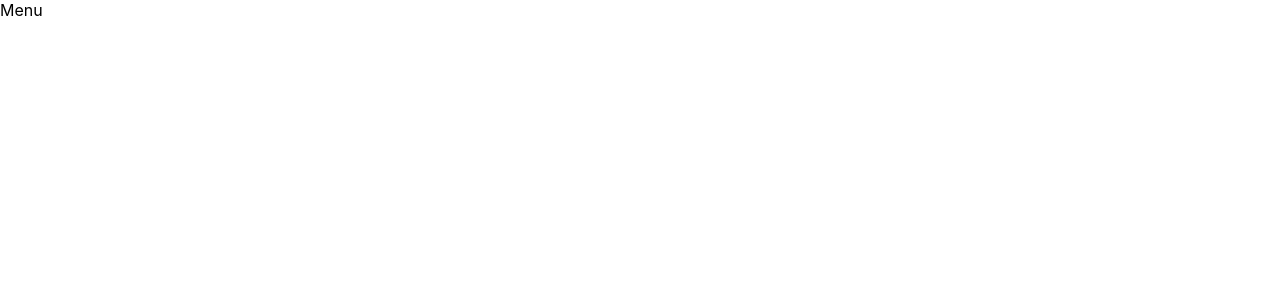
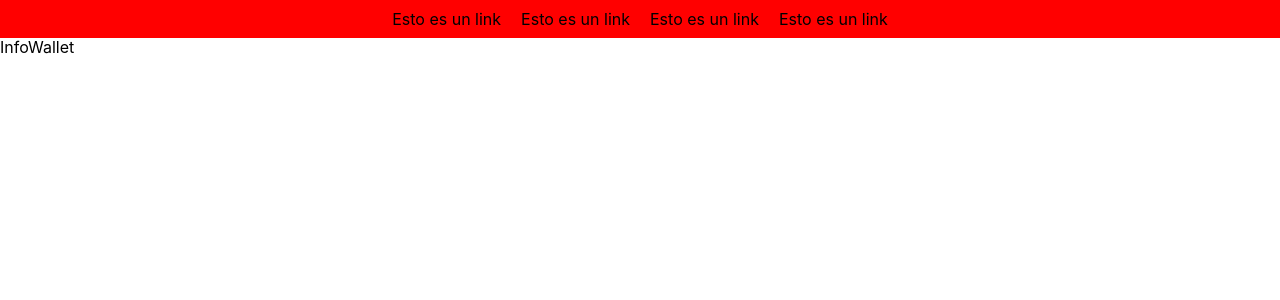
Before and after one commit to jhonnytesban/wallet-app, a React (Create React App) app: page / in a window 1280 px wide. Shown: the top 300 px of the page. Built offline with nearby package versions, Linux system fonts and the light colour scheme.

Commit message:
Navbar responsive

```diff
--- a/src/App.tsx
+++ b/src/App.tsx
@@ -1,9 +1,11 @@
+import InfoWallet from "./components/InfoWallet";
 import Menu from "./components/Menu";
 
 const App = () => {
   return (
     <>
       <Menu />
+      <InfoWallet />
     </>
   );
 }
--- /dev/null
+++ b/src/components/InfoWallet.tsx
@@ -0,0 +1,9 @@
+import React from 'react'
+
+const InfoWallet = () => {
+  return (
+    <div>InfoWallet</div>
+  )
+}
+
+export default InfoWallet
--- a/src/components/Menu.tsx
+++ b/src/components/Menu.tsx
@@ -1,9 +1,82 @@
-import React from 'react'
+import styled from "styled-components"
+import MenuIcon from '@mui/icons-material/Menu';
+import { useState } from 'react';
+// import '../styles/Menu.css';
 
 const Menu = () => {
+  const [toggleMenu, setToggleMenu] = useState<boolean>(false)
+
+  const handleShowMenu = () => {
+    setToggleMenu(!toggleMenu)
+  }
+
   return (
-    <div>Menu</div>
+    <>
+      <StyledNavbar>
+        <MenuIcon onClick={handleShowMenu}/>
+        <MenuContainer show={toggleMenu}>
+          <ul>
+            <li className="list-link">Esto es un link</li>
+            <li className="list-link">Esto es un link</li>
+            <li className="list-link">Esto es un link</li>
+            <li className="list-link">Esto es un link</li>
+          </ul>
+        </MenuContainer>
+      </StyledNavbar>
+    </>
   )
 }
 
+
+//TODO: Refactor Menu component
+
+type Props = {
+  show: boolean;
+}
+
+// const MenuIconStyled = styled(MenuIcon)<Props>`
+//   z-index: ${(props) => props.show ? '10000000' : '0'};
+// `
+
+const StyledNavbar = styled.div`
+  @media screen and (min-width: 700px){
+    svg {
+      position: absolute;
+      left: -110%;
+    }
+
+    div {
+      /* display: flex;
+      align-items: center;
+      justify-content: center; */
+      position: static;
+    }
+
+    ul {
+      display: flex;
+      align-items: center;
+      justify-content: center;
+      li {
+        margin: 10px;
+      }
+    }
+  }
+`
+
+const MenuContainer = styled.div<Props>`
+  width: 100%;
+  height: 100%;
+  background-color: red;
+  position: fixed;
+  top: 0;
+  left: ${(props) => props.show ? '0' : '-100%'};
+  transition-property: left;
+  transition-duration: .5s;
+  z-index: ${(props) => props.show ? '-100' : '0'};
+
+  ul {
+    background-color: red;
+  }
+`;
+
 export default Menu
--- a/src/index.css
+++ b/src/index.css
@@ -1,3 +1,25 @@
+/*! normalize.css v8.0.1 | MIT License | github.com/necolas/normalize.css */
+
+/* Document
+   ========================================================================== */
+
+/**
+ * 1. Correct the line height in all browsers.
+ * 2. Prevent adjustments of font size after orientation changes in iOS.
+ */
+
+ html {
+  line-height: 1.15; /* 1 */
+  -webkit-text-size-adjust: 100%; /* 2 */
+}
+
+/* Sections
+   ========================================================================== */
+
+/**
+ * Remove the margin in all browsers.
+ */
+
 body {
   margin: 0;
   font-family: -apple-system, BlinkMacSystemFont, 'Segoe UI', 'Roboto', 'Oxygen',
@@ -7,7 +29,332 @@
   -moz-osx-font-smoothing: grayscale;
 }
 
-code {
-  font-family: source-code-pro, Menlo, Monaco, Consolas, 'Courier New',
-    monospace;
+ul {
+  margin: 0;
+  list-style: none;
+  padding: 0;
 }
+
+/**
+ * Render the `main` element consistently in IE.
+ */
+
+main {
+  display: block;
+}
+
+/**
+ * Correct the font size and margin on `h1` elements within `section` and
+ * `article` contexts in Chrome, Firefox, and Safari.
+ */
+
+h1 {
+  font-size: 2em;
+  margin: 0.67em 0;
+}
+
+/* Grouping content
+   ========================================================================== */
+
+/**
+ * 1. Add the correct box sizing in Firefox.
+ * 2. Show the overflow in Edge and IE.
+ */
+
+hr {
+  box-sizing: content-box; /* 1 */
+  height: 0; /* 1 */
+  overflow: visible; /* 2 */
+}
+
+/**
+ * 1. Correct the inheritance and scaling of font size in all browsers.
+ * 2. Correct the odd `em` font sizing in all browsers.
+ */
+
+pre {
+  font-family: monospace, monospace; /* 1 */
+  font-size: 1em; /* 2 */
+}
+
+/* Text-level semantics
+   ========================================================================== */
+
+/**
+ * Remove the gray background on active links in IE 10.
+ */
+
+a {
+  background-color: transparent;
+}
+
+/**
+ * 1. Remove the bottom border in Chrome 57-
+ * 2. Add the correct text decoration in Chrome, Edge, IE, Opera, and Safari.
+ */
+
+abbr[title] {
+  border-bottom: none; /* 1 */
+  text-decoration: underline; /* 2 */
+  text-decoration: underline dotted; /* 2 */
+}
+
+/**
+ * Add the correct font weight in Chrome, Edge, and Safari.
+ */
+
+b,
+strong {
+  font-weight: bolder;
+}
+
+/**
+ * 1. Correct the inheritance and scaling of font size in all browsers.
+ * 2. Correct the odd `em` font sizing in all browsers.
+ */
+
+code,
+kbd,
+samp {
+  font-family: monospace, monospace; /* 1 */
+  font-size: 1em; /* 2 */
+}
+
+/**
+ * Add the correct font size in all browsers.
+ */
+
+small {
+  font-size: 80%;
+}
+
+/**
+ * Prevent `sub` and `sup` elements from affecting the line height in
+ * all browsers.
+ */
+
+sub,
+sup {
+  font-size: 75%;
+  line-height: 0;
+  position: relative;
+  vertical-align: baseline;
+}
+
+sub {
+  bottom: -0.25em;
+}
+
+sup {
+  top: -0.5em;
+}
+
+/* Embedded content
+   ========================================================================== */
+
+/**
+ * Remove the border on images inside links in IE 10.
+ */
+
+img {
+  border-style: none;
+}
+
+/* Forms
+   ========================================================================== */
+
+/**
+ * 1. Change the font styles in all browsers.
+ * 2. Remove the margin in Firefox and Safari.
+ */
+
+button,
+input,
+optgroup,
+select,
+textarea {
+  font-family: inherit; /* 1 */
+  font-size: 100%; /* 1 */
+  line-height: 1.15; /* 1 */
+  margin: 0; /* 2 */
+}
+
+/**
+ * Show the overflow in IE.
+ * 1. Show the overflow in Edge.
+ */
+
+button,
+input { /* 1 */
+  overflow: visible;
+}
+
+/**
+ * Remove the inheritance of text transform in Edge, Firefox, and IE.
+ * 1. Remove the inheritance of text transform in Firefox.
+ */
+
+button,
+select { /* 1 */
+  text-transform: none;
+}
+
+/**
+ * Correct the inability to style clickable types in iOS and Safari.
+ */
+
+button,
+[type="button"],
+[type="reset"],
+[type="submit"] {
+  -webkit-appearance: button;
+}
+
+/**
+ * Remove the inner border and padding in Firefox.
+ */
+
+button::-moz-focus-inner,
+[type="button"]::-moz-focus-inner,
+[type="reset"]::-moz-focus-inner,
+[type="submit"]::-moz-focus-inner {
+  border-style: none;
+  padding: 0;
+}
+
+/**
+ * Restore the focus styles unset by the previous rule.
+ */
+
+button:-moz-focusring,
+[type="button"]:-moz-focusring,
+[type="reset"]:-moz-focusring,
+[type="submit"]:-moz-focusring {
+  outline: 1px dotted ButtonText;
+}
+
+/**
+ * Correct the padding in Firefox.
+ */
+
+fieldset {
+  padding: 0.35em 0.75em 0.625em;
+}
+
+/**
+ * 1. Correct the text wrapping in Edge and IE.
+ * 2. Correct the color inheritance from `fieldset` elements in IE.
+ * 3. Remove the padding so developers are not caught out when they zero out
+ *    `fieldset` elements in all browsers.
+ */
+
+legend {
+  box-sizing: border-box; /* 1 */
+  color: inherit; /* 2 */
+  display: table; /* 1 */
+  max-width: 100%; /* 1 */
+  padding: 0; /* 3 */
+  white-space: normal; /* 1 */
+}
+
+/**
+ * Add the correct vertical alignment in Chrome, Firefox, and Opera.
+ */
+
+progress {
+  vertical-align: baseline;
+}
+
+/**
+ * Remove the default vertical scrollbar in IE 10+.
+ */
+
+textarea {
+  overflow: auto;
+}
+
+/**
+ * 1. Add the correct box sizing in IE 10.
+ * 2. Remove the padding in IE 10.
+ */
+
+[type="checkbox"],
+[type="radio"] {
+  box-sizing: border-box; /* 1 */
+  padding: 0; /* 2 */
+}
+
+/**
+ * Correct the cursor style of increment and decrement buttons in Chrome.
+ */
+
+[type="number"]::-webkit-inner-spin-button,
+[type="number"]::-webkit-outer-spin-button {
+  height: auto;
+}
+
+/**
+ * 1. Correct the odd appearance in Chrome and Safari.
+ * 2. Correct the outline style in Safari.
+ */
+
+[type="search"] {
+  -webkit-appearance: textfield; /* 1 */
+  outline-offset: -2px; /* 2 */
+}
+
+/**
+ * Remove the inner padding in Chrome and Safari on macOS.
+ */
+
+[type="search"]::-webkit-search-decoration {
+  -webkit-appearance: none;
+}
+
+/**
+ * 1. Correct the inability to style clickable types in iOS and Safari.
+ * 2. Change font properties to `inherit` in Safari.
+ */
+
+::-webkit-file-upload-button {
+  -webkit-appearance: button; /* 1 */
+  font: inherit; /* 2 */
+}
+
+/* Interactive
+   ========================================================================== */
+
+/*
+ * Add the correct display in Edge, IE 10+, and Firefox.
+ */
+
+details {
+  display: block;
+}
+
+/*
+ * Add the correct display in all browsers.
+ */
+
+summary {
+  display: list-item;
+}
+
+/* Misc
+   ========================================================================== */
+
+/**
+ * Add the correct display in IE 10+.
+ */
+
+template {
+  display: none;
+}
+
+/**
+ * Add the correct display in IE 10.
+ */
+
+[hidden] {
+  display: none;
+}
--- /dev/null
+++ b/src/styles/Menu.css
@@ -0,0 +1,10 @@
+.container-menu {
+  background-color: red;
+  position: relative;
+}
+
+.menu-list {
+  /* background-color: blue; */
+  position: relative;
+  right: -100%;
+}
```
Also changed, not shown: package.json (+7 -0 lines), 1 other file (tests, documents, lock files or other folders).
